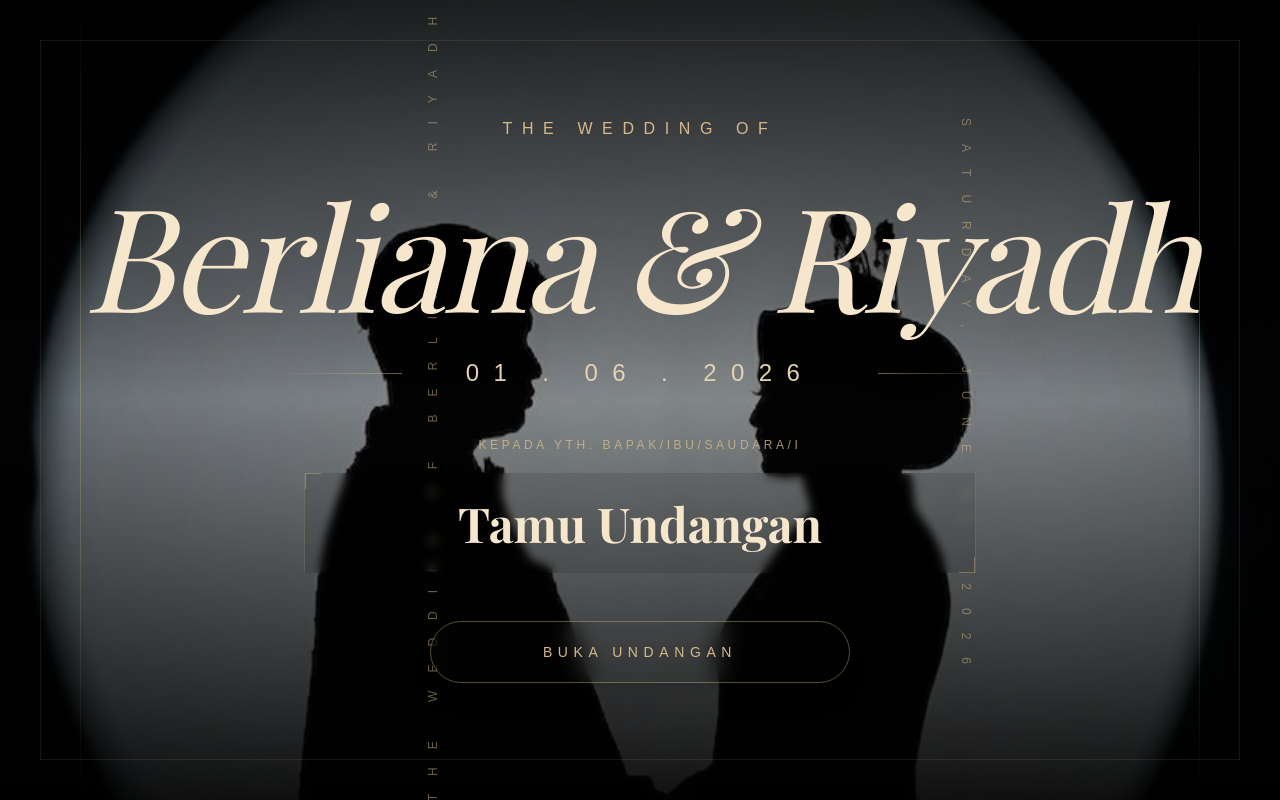
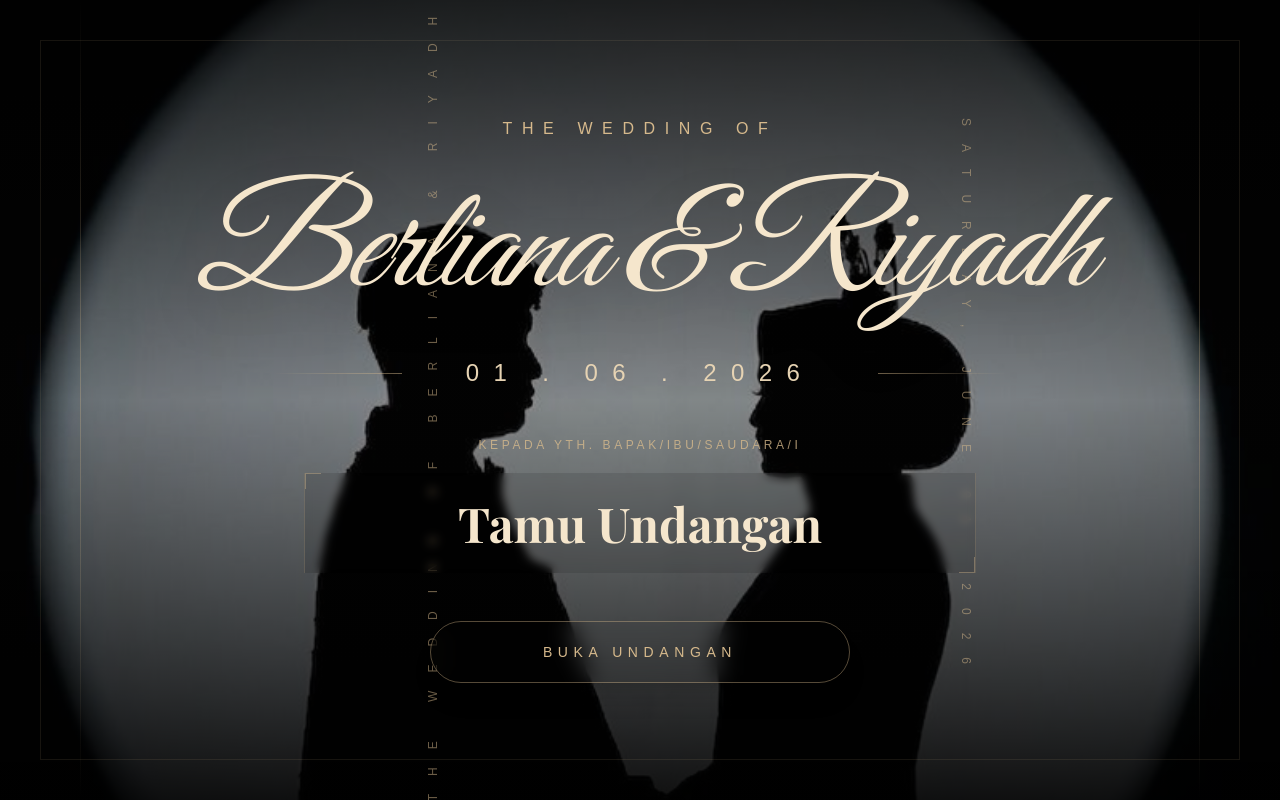
Before and after one commit to zaki473/wedding-invitation-Riyadh-and-Berliana, a Next.js app: page / in a window 1280 px wide. Built offline with nearby package versions, Linux system fonts and the light colour scheme; a web font is replaced by a local one.

Commit message:
final bissmilah

```diff
--- a/app/layout.tsx
+++ b/app/layout.tsx
@@ -18,6 +18,7 @@ const playfair = Playfair_Display({
   subsets: ["latin"],
   style: ["normal", "italic"],
 });
+
 
 // Font script (estetik)
 const greatVibes = Great_Vibes({
--- a/app/page.tsx
+++ b/app/page.tsx
@@ -72,7 +72,7 @@ export default function OpeningPage() {
           transition={{ duration: 1.2, delay: 0.5, ease: [0.22, 1, 0.36, 1] }}
           className="mb-4 sm:mb-6 md:mb-8 w-full"
         >
-          <h1 className="text-4xl sm:text-5xl md:text-7xl lg:text-[8rem] xl:text-[9rem] text-[#f5e6cc] font-[family-name:var(--font-playfair)] italic tracking-tight leading-normal md:leading-none drop-shadow-2xl">
+          <h1 className="text-4xl sm:text-5xl md:text-7xl lg:text-[8rem] xl:text-[9rem] text-[#f5e6cc] font-[family-name:var(--font-great-vibes)] italic tracking-tight leading-normal md:leading-none drop-shadow-2xl">
             Berliana & Riyadh
           </h1>
         </motion.div>
--- a/src/sections/Hero.tsx
+++ b/src/sections/Hero.tsx
@@ -76,7 +76,7 @@ export default function Hero() {
             transition={{ duration: 1.5 }}
             className="w-full h-full object-cover"
           >
-            <source src="https://ik.imagekit.io/p27ub3udc/undangan/final_video%20(1).mp4" type="video/mp4" />
+            <source src="https://ik.imagekit.io/p27ub3udc/undangan/last_3.mp4" type="video/mp4" />
           </motion.video>
         </div>
 
--- a/src/sections/Thankyou.tsx
+++ b/src/sections/Thankyou.tsx
@@ -72,7 +72,9 @@ export default function ThankYou() {
               Keluarga
             </p>
             <h4 className="text-sm md:text-xl font-medium tracking-wide leading-snug">
-              Manfa Ludfi & Wiwit Ariana
+              Manfa Ludfi
+              <br></br>&
+              <br></br> Wiwit Ariana
             </h4>
           </div>
 
@@ -82,7 +84,9 @@ export default function ThankYou() {
               Keluarga
             </p>
             <h4 className="text-sm md:text-xl font-medium tracking-wide leading-snug">
-              Suparyono & Nurlindah
+              Suparyono
+              <br></br>&
+              <br></br>Nurlindah
             </h4>
           </div>
         </motion.div>
```
Also changed, not shown: 2 other files (tests, documents, lock files or other folders).
